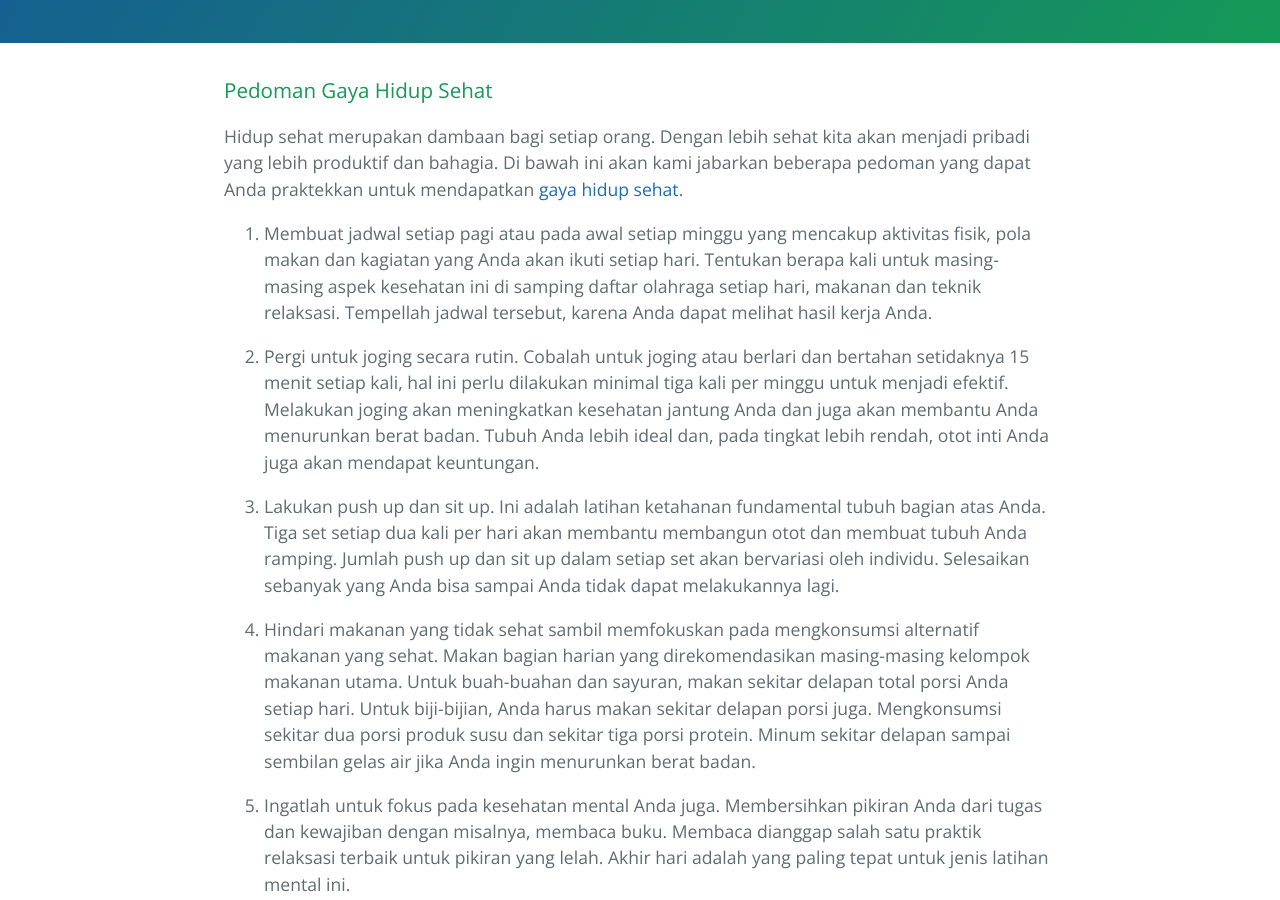
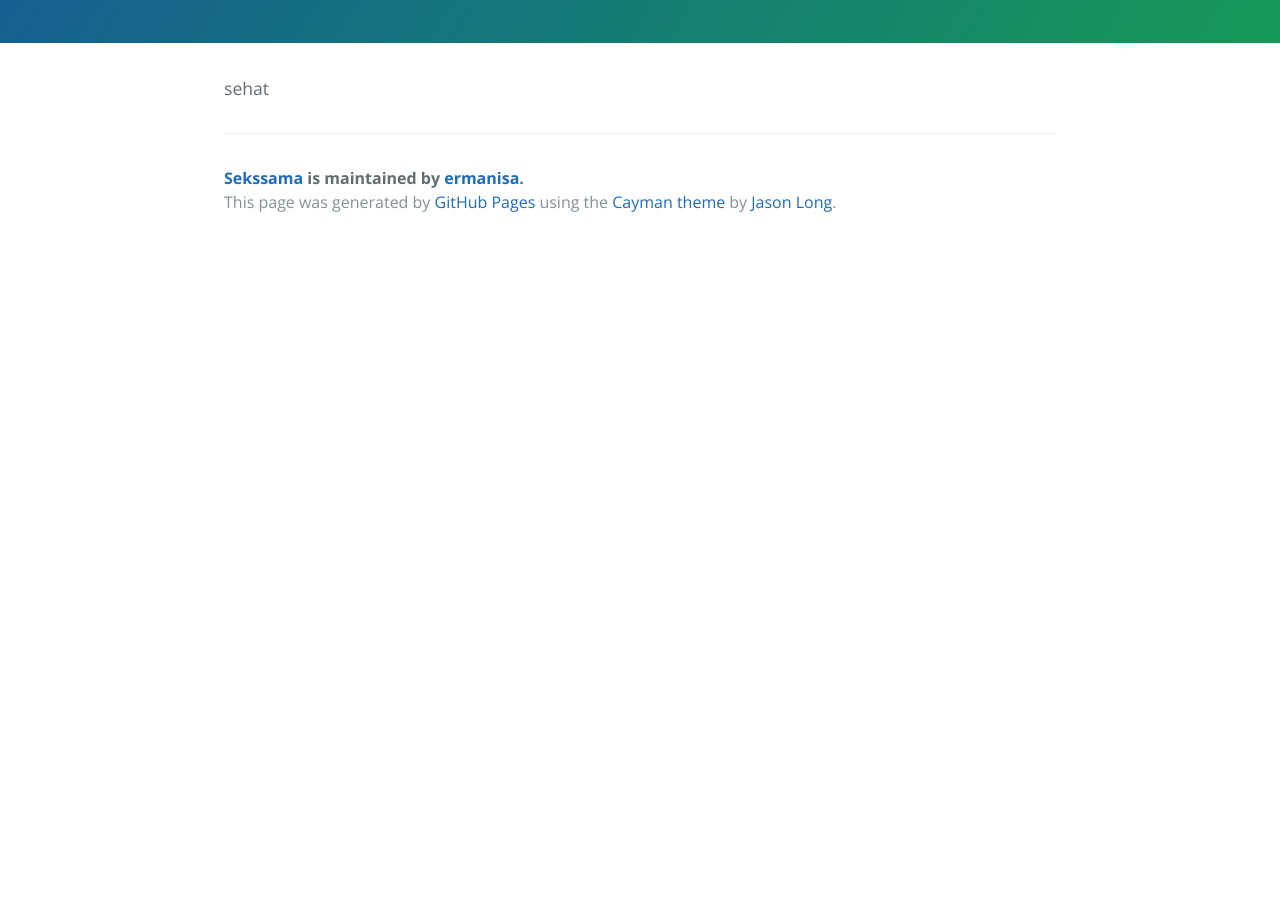
Before and after one commit to ermanisa/sekssama, a plain HTML site: page index.html in a window 1280 px wide. Shown: the part 340-1240 px from the top of the page. After the commit the page ends 800 px from the top, so only its background shows below. Drawn offline with nearby package versions, Linux system fonts and the light colour scheme.

```diff
--- a/index.html
+++ b/index.html
@@ -19,18 +19,7 @@
     </section>
 
     <section class="main-content">
-      <h3>
-<a id="pedoman-gaya-hidup-sehat" class="anchor" href="#pedoman-gaya-hidup-sehat" aria-hidden="true"><span aria-hidden="true" class="octicon octicon-link"></span></a>Pedoman Gaya Hidup Sehat</h3>
-
-<p>Hidup sehat merupakan dambaan bagi setiap orang. Dengan lebih sehat kita akan menjadi pribadi yang lebih produktif dan bahagia. Di bawah ini akan kami jabarkan beberapa pedoman yang dapat Anda praktekkan untuk mendapatkan <a href="http://ruangsehat.net">gaya hidup sehat</a>.</p>
-
-<ol>
-<li><p>Membuat jadwal setiap pagi atau pada awal setiap minggu yang mencakup aktivitas fisik, pola makan dan kagiatan yang Anda akan ikuti setiap hari. Tentukan berapa kali untuk masing-masing aspek kesehatan ini di samping daftar olahraga setiap hari, makanan dan teknik relaksasi. Tempellah jadwal tersebut, karena Anda dapat melihat hasil kerja Anda.</p></li>
-<li><p>Pergi untuk joging secara rutin. Cobalah untuk joging atau berlari dan bertahan setidaknya 15 menit setiap kali, hal ini perlu dilakukan minimal tiga kali per minggu untuk menjadi efektif. Melakukan joging akan meningkatkan kesehatan jantung Anda dan juga akan membantu Anda menurunkan berat badan. Tubuh Anda lebih ideal dan, pada tingkat lebih rendah, otot inti Anda juga akan mendapat keuntungan.</p></li>
-<li><p>Lakukan push up dan sit up. Ini adalah latihan ketahanan fundamental tubuh bagian atas Anda. Tiga set setiap dua kali per hari akan membantu membangun otot dan membuat tubuh Anda ramping. Jumlah push up dan sit up dalam setiap set akan bervariasi oleh individu. Selesaikan sebanyak yang Anda bisa sampai Anda tidak dapat melakukannya lagi.</p></li>
-<li><p>Hindari makanan yang tidak sehat sambil memfokuskan pada mengkonsumsi alternatif makanan yang sehat. Makan bagian harian yang direkomendasikan masing-masing kelompok makanan utama. Untuk buah-buahan dan sayuran, makan sekitar delapan total porsi Anda setiap hari. Untuk biji-bijian, Anda harus makan sekitar delapan porsi juga. Mengkonsumsi sekitar dua porsi produk susu dan sekitar tiga porsi protein. Minum sekitar delapan sampai sembilan gelas air jika Anda ingin menurunkan berat badan.</p></li>
-<li><p>Ingatlah untuk fokus pada kesehatan mental Anda juga. Membersihkan pikiran Anda dari tugas dan kewajiban dengan misalnya, membaca buku. Membaca dianggap salah satu praktik relaksasi terbaik untuk pikiran yang lelah. Akhir hari adalah yang paling tepat untuk jenis latihan mental ini.</p></li>
-</ol>
+      <p>sehat</p>
 
       <footer class="site-footer">
         <span class="site-footer-owner"><a href="https://github.com/ermanisa/sekssama">Sekssama</a> is maintained by <a href="https://github.com/ermanisa">ermanisa</a>.</span>
```
Also changed, not shown: params.json (+1 -1 lines).
